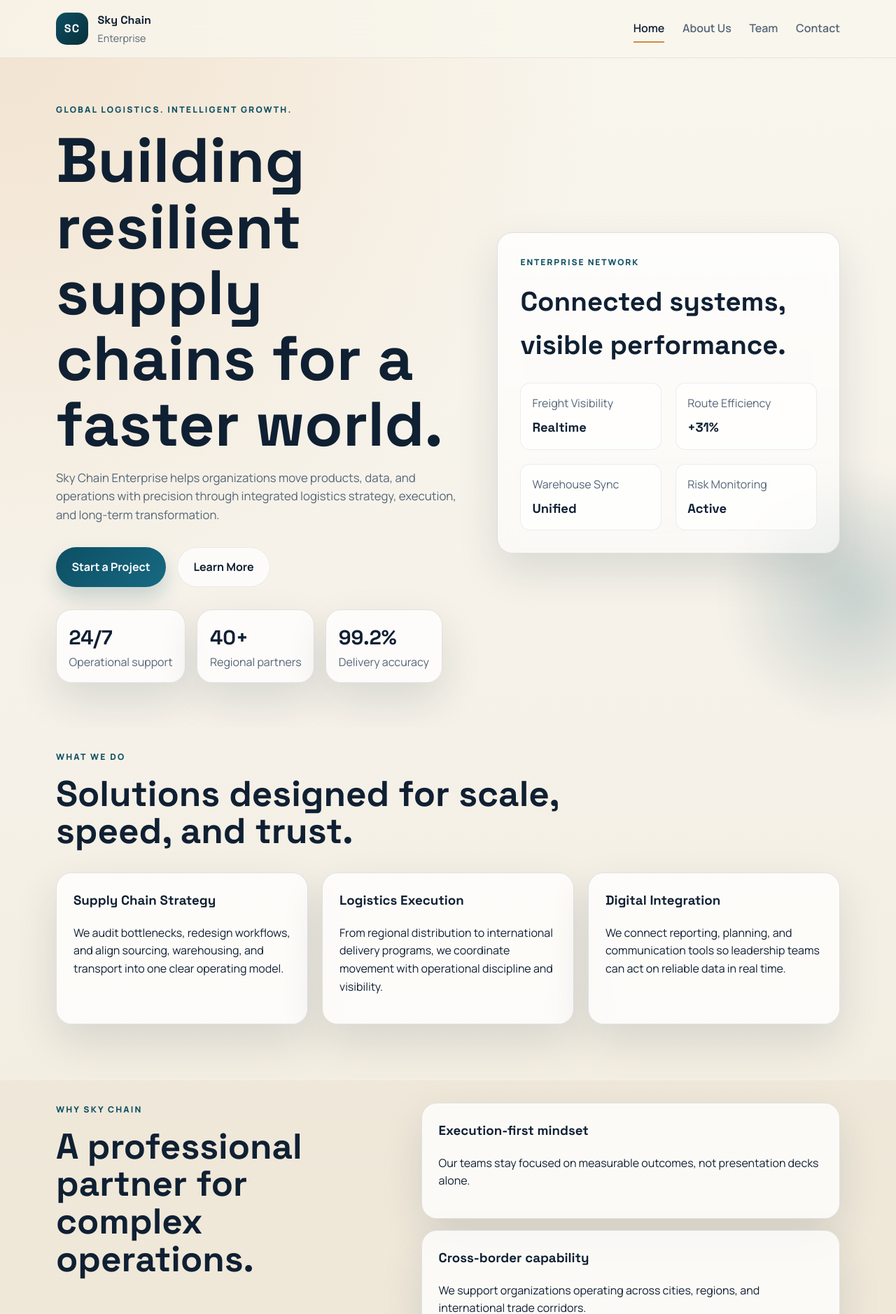
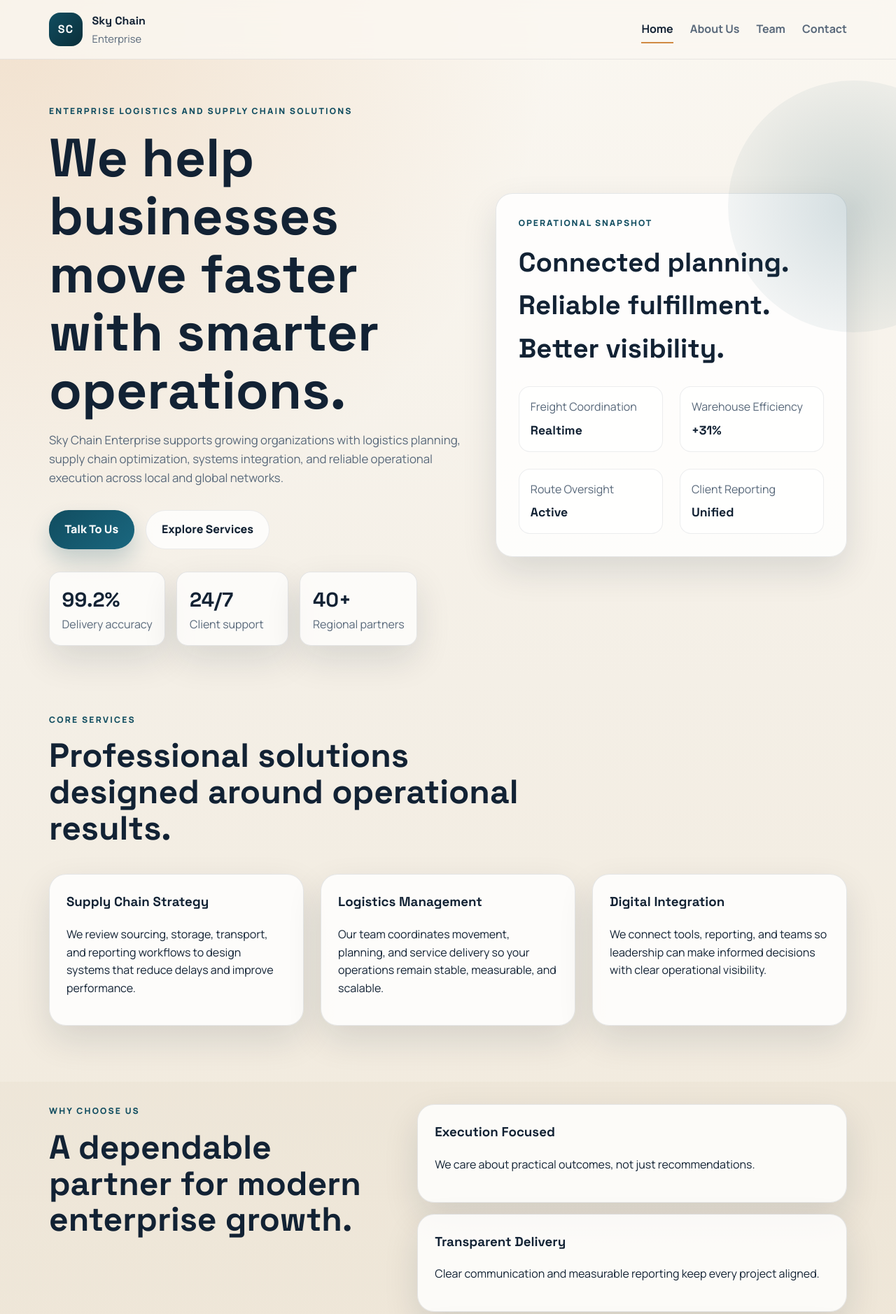
Before and after one commit to YashKachhiyaPatel/Sky_chain, a plain HTML site: page index.html in a window 1280 px wide. Shown: the top 1878 px of the page at 70% size. Drawn offline with Linux system fonts and the light colour scheme.

Commit message:
submit form

```diff
--- a/index.html
+++ b/index.html
@@ -3,7 +3,7 @@
 <head>
   <meta charset="UTF-8">
   <meta name="viewport" content="width=device-width, initial-scale=1.0">
-  <meta name="description" content="Sky Chain Enterprise delivers modern logistics, infrastructure, and supply chain solutions for ambitious global businesses.">
+  <meta name="description" content="Sky Chain Enterprise delivers modern logistics, supply chain, and operational consulting services for growing businesses.">
   <title>Sky Chain Enterprise | Home</title>
   <link rel="preconnect" href="https://fonts.googleapis.com">
   <link rel="preconnect" href="https://fonts.gstatic.com" crossorigin>
@@ -13,18 +13,20 @@
 <body>
   <header class="site-header">
     <div class="container nav-wrap">
-      <a class="brand" href="index.html">
+      <a class="brand" href="index.html" aria-label="Sky Chain Enterprise home">
         <span class="brand-mark">SC</span>
         <span class="brand-text">
           <strong>Sky Chain</strong>
           <span>Enterprise</span>
         </span>
       </a>
-      <button class="nav-toggle" aria-expanded="false" aria-controls="site-nav" aria-label="Open navigation">
+
+      <button class="nav-toggle" aria-label="Toggle navigation" aria-expanded="false" aria-controls="site-nav">
         <span></span>
         <span></span>
         <span></span>
       </button>
+
       <nav class="site-nav" id="site-nav">
         <a class="active" href="index.html">Home</a>
         <a href="about.html">About Us</a>
@@ -35,46 +37,55 @@
   </header>
 
   <main>
-    <section class="hero">
+    <section class="hero-section">
       <div class="container hero-grid">
         <div class="hero-copy">
-          <p class="eyebrow">Global logistics. Intelligent growth.</p>
-          <h1>Building resilient supply chains for a faster world.</h1>
+          <p class="eyebrow">Enterprise Logistics and Supply Chain Solutions</p>
+          <h1>We help businesses move faster with smarter operations.</h1>
           <p class="lead">
-            Sky Chain Enterprise helps organizations move products, data, and operations with precision through integrated logistics strategy, execution, and long-term transformation.
+            Sky Chain Enterprise supports growing organizations with logistics planning, supply chain optimization,
+            systems integration, and reliable operational execution across local and global networks.
           </p>
           <div class="hero-actions">
-            <a class="button button-primary" href="contact.html">Start a Project</a>
-            <a class="button button-secondary" href="about.html">Learn More</a>
+            <a class="button button-primary" href="contact.html">Talk To Us</a>
+            <a class="button button-secondary" href="about.html">Explore Services</a>
           </div>
-          <ul class="hero-stats">
-            <li><strong>24/7</strong><span>Operational support</span></li>
-            <li><strong>40+</strong><span>Regional partners</span></li>
-            <li><strong>99.2%</strong><span>Delivery accuracy</span></li>
-          </ul>
+          <div class="stats-row">
+            <article class="stat-card">
+              <strong>99.2%</strong>
+              <span>Delivery accuracy</span>
+            </article>
+            <article class="stat-card">
+              <strong>24/7</strong>
+              <span>Client support</span>
+            </article>
+            <article class="stat-card">
+              <strong>40+</strong>
+              <span>Regional partners</span>
+            </article>
           </div>
-        <div class="hero-card">
-          <div class="info-panel glass">
-            <p class="panel-label">Enterprise Network</p>
-            <h2>Connected systems, visible performance.</h2>
+        </div>
+
+        <div class="hero-panel card">
+          <p class="panel-label">Operational Snapshot</p>
+          <h2>Connected planning. Reliable fulfillment. Better visibility.</h2>
           <div class="metric-grid">
             <article>
-                <span>Freight Visibility</span>
+              <span>Freight Coordination</span>
               <strong>Realtime</strong>
             </article>
             <article>
-                <span>Route Efficiency</span>
+              <span>Warehouse Efficiency</span>
               <strong>+31%</strong>
             </article>
             <article>
-                <span>Warehouse Sync</span>
+              <span>Route Oversight</span>
+              <strong>Active</strong>
+            </article>
+            <article>
+              <span>Client Reporting</span>
               <strong>Unified</strong>
             </article>
-              <article>
-                <span>Risk Monitoring</span>
-                <strong>Active</strong>
-              </article>
-            </div>
           </div>
         </div>
       </div>
@@ -83,44 +94,44 @@
     <section class="section">
       <div class="container">
         <div class="section-heading">
-          <p class="eyebrow">What we do</p>
-          <h2>Solutions designed for scale, speed, and trust.</h2>
+          <p class="eyebrow">Core Services</p>
+          <h2>Professional solutions designed around operational results.</h2>
         </div>
-        <div class="card-grid">
-          <article class="feature-card">
+        <div class="three-grid">
+          <article class="card feature-card">
             <h3>Supply Chain Strategy</h3>
-            <p>We audit bottlenecks, redesign workflows, and align sourcing, warehousing, and transport into one clear operating model.</p>
+            <p>We review sourcing, storage, transport, and reporting workflows to design systems that reduce delays and improve performance.</p>
           </article>
-          <article class="feature-card">
-            <h3>Logistics Execution</h3>
-            <p>From regional distribution to international delivery programs, we coordinate movement with operational discipline and visibility.</p>
+          <article class="card feature-card">
+            <h3>Logistics Management</h3>
+            <p>Our team coordinates movement, planning, and service delivery so your operations remain stable, measurable, and scalable.</p>
           </article>
-          <article class="feature-card">
+          <article class="card feature-card">
             <h3>Digital Integration</h3>
-            <p>We connect reporting, planning, and communication tools so leadership teams can act on reliable data in real time.</p>
+            <p>We connect tools, reporting, and teams so leadership can make informed decisions with clear operational visibility.</p>
           </article>
         </div>
       </div>
     </section>
 
-    <section class="section section-alt">
-      <div class="container split-grid">
+    <section class="section section-soft">
+      <div class="container two-grid">
         <div>
-          <p class="eyebrow">Why Sky Chain</p>
-          <h2>A professional partner for complex operations.</h2>
+          <p class="eyebrow">Why Choose Us</p>
+          <h2>A dependable partner for modern enterprise growth.</h2>
         </div>
-        <div class="bullet-panels">
-          <article class="bullet-panel">
-            <h3>Execution-first mindset</h3>
-            <p>Our teams stay focused on measurable outcomes, not presentation decks alone.</p>
+        <div class="stack-grid">
+          <article class="card mini-card">
+            <h3>Execution Focused</h3>
+            <p>We care about practical outcomes, not just recommendations.</p>
           </article>
-          <article class="bullet-panel">
-            <h3>Cross-border capability</h3>
-            <p>We support organizations operating across cities, regions, and international trade corridors.</p>
+          <article class="card mini-card">
+            <h3>Transparent Delivery</h3>
+            <p>Clear communication and measurable reporting keep every project aligned.</p>
           </article>
-          <article class="bullet-panel">
-            <h3>Leadership visibility</h3>
-            <p>Clear reporting and accountable communication keep decision-makers fully informed.</p>
+          <article class="card mini-card">
+            <h3>Scalable Operations</h3>
+            <p>Our systems are designed to grow with your business and customer demand.</p>
           </article>
         </div>
       </div>
@@ -131,14 +142,14 @@
     <div class="container footer-wrap">
       <div>
         <h3>Sky Chain Enterprise</h3>
-        <p>Professional supply chain and logistics solutions for modern businesses.</p>
+        <p>Professional supply chain, logistics, and enterprise operations support.</p>
       </div>
-      <div class="footer-links">
+      <nav class="footer-nav">
         <a href="index.html">Home</a>
         <a href="about.html">About Us</a>
         <a href="team.html">Team</a>
         <a href="contact.html">Contact</a>
-      </div>
+      </nav>
     </div>
   </footer>
 
--- a/script.js
+++ b/script.js
@@ -8,23 +8,9 @@ if (navToggle && siteNav) {
   });
 }
 
-const form = document.querySelector("#contactForm");
-const formStatus = document.querySelector("#formStatus");
-
-if (form && formStatus) {
-  form.addEventListener("submit", (event) => {
-    event.preventDefault();
-    const formData = new FormData(form);
-    const name = formData.get("name");
-
-    formStatus.textContent = `Thank you, ${name}. Your message has been received. Our team will contact you shortly.`;
-    form.reset();
-  });
-}
-
-const revealTargets = document.querySelectorAll(
-  ".feature-card, .bullet-panel, .team-card, .contact-panel, .contact-form, .hero-stats li, .info-panel"
-);
+document.querySelectorAll(".feature-card, .mini-card, .team-card, .contact-info, .contact-form, .stat-card, .hero-panel").forEach((element) => {
+  element.setAttribute("data-reveal", "");
+});
 
 if ("IntersectionObserver" in window) {
   const observer = new IntersectionObserver((entries) => {
@@ -36,12 +22,26 @@ if ("IntersectionObserver" in window) {
     });
   }, { threshold: 0.15 });
 
-  revealTargets.forEach((element) => {
-    element.setAttribute("data-reveal", "");
+  document.querySelectorAll("[data-reveal]").forEach((element) => {
     observer.observe(element);
   });
 } else {
-  revealTargets.forEach((element) => {
+  document.querySelectorAll("[data-reveal]").forEach((element) => {
     element.classList.add("revealed");
   });
 }
+
+const contactForm = document.querySelector("#contactForm");
+const formStatus = document.querySelector("#formStatus");
+
+if (contactForm && formStatus) {
+  const params = new URLSearchParams(window.location.search);
+
+  if (params.get("sent") === "1") {
+    formStatus.textContent = "Thank you. Your message has been sent successfully.";
+  }
+
+  contactForm.addEventListener("submit", () => {
+    formStatus.textContent = "Sending your message...";
+  });
+}
--- a/styles.css
+++ b/styles.css
@@ -1,18 +1,18 @@
 :root {
-  --bg: #f5f1e8;
-  --bg-alt: #ebe3d2;
-  --surface: rgba(255, 255, 255, 0.78);
-  --surface-strong: #fffdf8;
-  --text: #102033;
-  --muted: #556577;
-  --primary: #0d4f63;
-  --primary-dark: #092f3a;
-  --accent: #d48b42;
-  --border: rgba(16, 32, 51, 0.12);
-  --shadow: 0 24px 60px rgba(11, 32, 49, 0.12);
-  --radius: 22px;
-  --radius-sm: 14px;
-  --container: 1120px;
+  --bg: #f4efe6;
+  --bg-soft: #e8dfcf;
+  --surface: rgba(255, 255, 255, 0.82);
+  --surface-strong: #fffdf9;
+  --text: #122234;
+  --muted: #58687a;
+  --primary: #114d60;
+  --primary-deep: #0a2f3a;
+  --accent: #d18a43;
+  --border: rgba(18, 34, 52, 0.1);
+  --shadow: 0 20px 50px rgba(15, 34, 52, 0.12);
+  --radius: 24px;
+  --radius-small: 16px;
+  --container: 1140px;
 }
 
 * {
@@ -28,8 +28,8 @@ body {
   font-family: "Manrope", sans-serif;
   color: var(--text);
   background:
-    radial-gradient(circle at top left, rgba(212, 139, 66, 0.18), transparent 32%),
-    linear-gradient(180deg, #f9f6ee 0%, var(--bg) 45%, #f0e8d7 100%);
+    radial-gradient(circle at top left, rgba(209, 138, 67, 0.2), transparent 30%),
+    linear-gradient(180deg, #faf7f1 0%, var(--bg) 42%, #efe6d6 100%);
   line-height: 1.6;
 }
 
@@ -38,8 +38,10 @@ a {
   text-decoration: none;
 }
 
-img {
-  max-width: 100%;
+button,
+input,
+textarea {
+  font: inherit;
 }
 
 .container {
@@ -48,24 +50,25 @@ img {
 }
 
 .narrow {
-  max-width: 780px;
+  max-width: 760px;
 }
 
 .site-header {
   position: sticky;
   top: 0;
   z-index: 50;
-  backdrop-filter: blur(18px);
-  background: rgba(249, 246, 238, 0.78);
-  border-bottom: 1px solid rgba(16, 32, 51, 0.08);
+  backdrop-filter: blur(14px);
+  background: rgba(250, 247, 241, 0.82);
+  border-bottom: 1px solid rgba(18, 34, 52, 0.08);
 }
 
 .nav-wrap {
+  min-height: 84px;
   display: flex;
   align-items: center;
   justify-content: space-between;
-  min-height: 82px;
   gap: 1rem;
+  position: relative;
 }
 
 .brand {
@@ -75,50 +78,50 @@ img {
 }
 
 .brand-mark {
+  width: 48px;
+  height: 48px;
+  border-radius: 16px;
   display: grid;
   place-items: center;
-  width: 46px;
-  height: 46px;
-  border-radius: 15px;
-  background: linear-gradient(135deg, var(--primary), var(--primary-dark));
   color: #fff;
   font-family: "Space Grotesk", sans-serif;
   font-weight: 700;
   letter-spacing: 0.08em;
+  background: linear-gradient(135deg, var(--primary), var(--primary-deep));
 }
 
 .brand-text {
   display: grid;
-  gap: 0.05rem;
-  font-size: 0.9rem;
+  gap: 0.1rem;
   color: var(--muted);
+  font-size: 0.92rem;
 }
 
 .brand-text strong {
+  color: var(--text);
   font-family: "Space Grotesk", sans-serif;
-  color: var(--text);
   font-size: 1rem;
 }
 
 .site-nav {
   display: flex;
   align-items: center;
-  gap: 1.6rem;
+  gap: 1.5rem;
 }
 
 .site-nav a {
+  font-weight: 700;
+  color: var(--muted);
   position: relative;
-  font-weight: 600;
-  color: var(--muted);
 }
 
-.site-nav a.active,
-.site-nav a:hover {
+.site-nav a:hover,
+.site-nav a.active {
   color: var(--text);
 }
 
-.site-nav a.active::after,
-.site-nav a:hover::after {
+.site-nav a:hover::after,
+.site-nav a.active::after {
   content: "";
   position: absolute;
   left: 0;
@@ -130,51 +133,55 @@ img {
 
 .nav-toggle {
   display: none;
-  flex-direction: column;
-  gap: 4px;
+  border: 0;
   background: transparent;
-  border: 0;
   padding: 0;
   cursor: pointer;
+  flex-direction: column;
+  gap: 5px;
 }
 
 .nav-toggle span {
-  display: block;
   width: 28px;
   height: 3px;
   border-radius: 999px;
   background: var(--text);
+  display: block;
 }
 
-.hero,
+.hero-section,
 .page-hero {
   position: relative;
-  overflow: clip;
+  overflow: hidden;
 }
 
-.hero::before,
-.page-hero::before {
+.hero-section::after,
+.page-hero::after {
   content: "";
   position: absolute;
-  inset: auto -10% 0 auto;
-  width: 380px;
-  height: 380px;
+  right: -120px;
+  top: 30px;
+  width: 360px;
+  height: 360px;
   border-radius: 50%;
-  background: radial-gradient(circle, rgba(13, 79, 99, 0.2) 0%, rgba(13, 79, 99, 0) 70%);
-  filter: blur(10px);
+  background: radial-gradient(circle, rgba(17, 77, 96, 0.18), rgba(17, 77, 96, 0));
 }
 
 .hero-grid,
-.split-grid,
-.contact-grid {
+.three-grid,
+.two-grid,
+.contact-grid,
+.metric-grid,
+.team-grid,
+.form-grid {
   display: grid;
-  gap: 2rem;
+  gap: 1.5rem;
 }
 
 .hero-grid {
   grid-template-columns: 1.1fr 0.9fr;
   align-items: center;
-  min-height: calc(100vh - 82px);
+  min-height: calc(100vh - 84px);
   padding: 4rem 0;
 }
 
@@ -182,37 +189,44 @@ img {
   padding: 5rem 0 2rem;
 }
 
+.eyebrow {
+  margin: 0 0 1rem;
+  font-size: 0.76rem;
+  font-weight: 800;
+  letter-spacing: 0.18em;
+  text-transform: uppercase;
+  color: var(--primary);
+}
+
+h1,
+h2,
+h3 {
+  margin-top: 0;
+}
+
 .hero-copy h1,
 .page-hero h1,
 .section-heading h2,
-.split-grid h2 {
+.two-grid h2 {
   font-family: "Space Grotesk", sans-serif;
-  line-height: 1.05;
-  margin: 0 0 1rem;
+  line-height: 1.08;
 }
 
 .hero-copy h1 {
-  font-size: clamp(2.8rem, 7vw, 5.7rem);
-  max-width: 11ch;
+  font-size: clamp(2.7rem, 6vw, 5.5rem);
+  margin-bottom: 1rem;
+  max-width: 10.5ch;
 }
 
 .page-hero h1 {
-  font-size: clamp(2.2rem, 5vw, 4.2rem);
+  font-size: clamp(2.2rem, 5vw, 4rem);
+  margin-bottom: 1rem;
 }
 
 .lead {
+  color: var(--muted);
   font-size: 1.05rem;
-  color: var(--muted);
   max-width: 62ch;
-}
-
-.eyebrow {
-  margin: 0 0 1rem;
-  text-transform: uppercase;
-  letter-spacing: 0.18em;
-  font-size: 0.76rem;
-  font-weight: 800;
-  color: var(--primary);
 }
 
 .hero-actions {
@@ -223,14 +237,14 @@ img {
 }
 
 .button {
+  min-height: 52px;
+  padding: 0.9rem 1.4rem;
+  border-radius: 999px;
   display: inline-flex;
   align-items: center;
   justify-content: center;
-  min-height: 52px;
-  padding: 0.9rem 1.4rem;
-  border-radius: 999px;
-  font-weight: 700;
-  transition: transform 0.2s ease, box-shadow 0.2s ease, background 0.2s ease;
+  font-weight: 800;
+  transition: transform 0.2s ease, box-shadow 0.2s ease;
 }
 
 .button:hover {
@@ -238,87 +252,41 @@ img {
 }
 
 .button-primary {
+  background: linear-gradient(135deg, var(--primary), #1a677f);
   color: #fff;
-  background: linear-gradient(135deg, var(--primary), #176982);
-  box-shadow: 0 14px 28px rgba(13, 79, 99, 0.2);
+  box-shadow: 0 16px 30px rgba(17, 77, 96, 0.22);
 }
 
 .button-secondary {
+  background: rgba(255, 255, 255, 0.76);
   color: var(--text);
-  background: rgba(255, 255, 255, 0.7);
-  border: 1px solid rgba(16, 32, 51, 0.08);
+  border: 1px solid rgba(18, 34, 52, 0.08);
 }
 
-.hero-stats {
-  display: flex;
-  flex-wrap: wrap;
-  gap: 1rem;
-  padding: 0;
-  margin: 2rem 0 0;
-  list-style: none;
+.card {
+  background: var(--surface);
+  border: 1px solid var(--border);
+  box-shadow: var(--shadow);
+  border-radius: var(--radius);
 }
 
-.hero-stats li,
-.feature-card,
-.bullet-panel,
-.team-card,
-.contact-panel,
-.contact-form,
-.info-panel {
-  border: 1px solid var(--border);
-  border-radius: var(--radius);
-  background: var(--surface);
-  box-shadow: var(--shadow);
-}
-
-.hero-stats li {
-  min-width: 160px;
-  padding: 1rem 1.1rem;
-}
-
-.hero-stats strong {
-  display: block;
-  font-family: "Space Grotesk", sans-serif;
-  font-size: 1.8rem;
-}
-
-.hero-stats span,
-.role,
-.form-status {
-  color: var(--muted);
-}
-
-.hero-card {
-  position: relative;
-}
-
-.glass {
-  position: relative;
+.hero-panel {
   padding: 2rem;
-  backdrop-filter: blur(16px);
-  background: linear-gradient(180deg, rgba(255, 255, 255, 0.78), rgba(255, 255, 255, 0.55));
 }
 
 .panel-label {
   margin: 0 0 1rem;
+  font-size: 0.76rem;
+  font-weight: 800;
+  letter-spacing: 0.16em;
+  text-transform: uppercase;
   color: var(--primary);
-  font-weight: 800;
-  text-transform: uppercase;
-  letter-spacing: 0.16em;
-  font-size: 0.75rem;
 }
 
-.info-panel h2 {
-  margin: 0 0 1.5rem;
+.hero-panel h2 {
   font-family: "Space Grotesk", sans-serif;
-  font-size: clamp(1.7rem, 3vw, 2.4rem);
-}
-
-.metric-grid,
-.card-grid,
-.team-grid {
-  display: grid;
-  gap: 1.25rem;
+  font-size: clamp(1.7rem, 3vw, 2.5rem);
+  margin-bottom: 1.5rem;
 }
 
 .metric-grid {
@@ -327,28 +295,56 @@ img {
 
 .metric-grid article {
   padding: 1rem;
-  border-radius: var(--radius-sm);
+  border-radius: var(--radius-small);
   background: rgba(255, 255, 255, 0.72);
-  border: 1px solid rgba(16, 32, 51, 0.08);
+  border: 1px solid rgba(18, 34, 52, 0.08);
 }
 
 .metric-grid span {
   display: block;
   color: var(--muted);
-  margin-bottom: 0.4rem;
+  margin-bottom: 0.35rem;
 }
 
 .metric-grid strong {
-  font-size: 1.15rem;
   font-family: "Space Grotesk", sans-serif;
+  font-size: 1.1rem;
+}
+
+.stats-row {
+  display: flex;
+  flex-wrap: wrap;
+  gap: 1rem;
+}
+
+.stat-card {
+  min-width: 160px;
+  padding: 1rem 1.1rem;
+  border-radius: var(--radius-small);
+  border: 1px solid var(--border);
+  background: rgba(255, 255, 255, 0.72);
+  box-shadow: var(--shadow);
+}
+
+.stat-card strong {
+  display: block;
+  font-family: "Space Grotesk", sans-serif;
+  font-size: 1.8rem;
+}
+
+.stat-card span,
+.role,
+.form-note,
+.form-status {
+  color: var(--muted);
 }
 
 .section {
   padding: 2rem 0 5rem;
 }
 
-.section-alt {
-  background: linear-gradient(180deg, rgba(235, 227, 210, 0.55), rgba(235, 227, 210, 0.25));
+.section-soft {
+  background: linear-gradient(180deg, rgba(232, 223, 207, 0.42), rgba(232, 223, 207, 0.14));
 }
 
 .section-heading {
@@ -357,37 +353,37 @@ img {
 }
 
 .section-heading h2,
-.split-grid h2 {
-  font-size: clamp(2rem, 4vw, 3.2rem);
+.two-grid h2 {
+  font-size: clamp(2rem, 4vw, 3rem);
 }
 
-.card-grid {
+.three-grid {
   grid-template-columns: repeat(3, minmax(0, 1fr));
 }
 
+.two-grid {
+  grid-template-columns: 0.9fr 1.1fr;
+  align-items: start;
+}
+
+.stack-grid {
+  display: grid;
+  gap: 1rem;
+}
+
 .feature-card,
-.bullet-panel,
+.mini-card,
 .team-card,
-.contact-panel,
+.contact-info,
 .contact-form {
   padding: 1.5rem;
 }
 
 .feature-card h3,
-.bullet-panel h3,
-.team-card h3 {
-  margin-top: 0;
+.mini-card h3,
+.team-card h3,
+.contact-info h2 {
   font-family: "Space Grotesk", sans-serif;
-}
-
-.split-grid {
-  grid-template-columns: 0.9fr 1.1fr;
-  align-items: start;
-}
-
-.bullet-panels {
-  display: grid;
-  gap: 1rem;
 }
 
 .team-grid {
@@ -397,10 +393,10 @@ img {
 .avatar {
   width: 64px;
   height: 64px;
+  margin-bottom: 1rem;
+  border-radius: 18px;
   display: grid;
   place-items: center;
-  border-radius: 18px;
-  margin-bottom: 1rem;
   color: #fff;
   background: linear-gradient(135deg, var(--primary), var(--accent));
   font-family: "Space Grotesk", sans-serif;
@@ -416,38 +412,42 @@ img {
   margin: 0 0 0.8rem;
 }
 
-.contact-form {
-  background: var(--surface-strong);
-}
-
 .form-grid {
-  display: grid;
   grid-template-columns: repeat(2, minmax(0, 1fr));
-  gap: 1rem;
 }
 
 .contact-form label {
   display: block;
   margin-bottom: 1rem;
-  font-weight: 600;
+  font-weight: 700;
 }
 
 .contact-form input,
 .contact-form textarea {
   width: 100%;
   margin-top: 0.45rem;
+  border: 1px solid rgba(18, 34, 52, 0.12);
+  border-radius: 14px;
+  background: #fff;
   padding: 0.95rem 1rem;
-  border-radius: 14px;
-  border: 1px solid rgba(16, 32, 51, 0.12);
-  background: #fff;
-  font: inherit;
   color: var(--text);
 }
 
 .contact-form input:focus,
 .contact-form textarea:focus {
-  outline: 2px solid rgba(13, 79, 99, 0.18);
+  outline: 2px solid rgba(17, 77, 96, 0.18);
   border-color: var(--primary);
+}
+
+.form-note {
+  margin: 1rem 0 0.35rem;
+  font-size: 0.95rem;
+}
+
+.form-status {
+  min-height: 1.5rem;
+  margin: 0;
+  font-weight: 600;
 }
 
 .site-footer {
@@ -455,22 +455,23 @@ img {
 }
 
 .footer-wrap {
+  padding-top: 2rem;
+  border-top: 1px solid rgba(18, 34, 52, 0.1);
   display: flex;
   justify-content: space-between;
   gap: 1rem;
-  padding-top: 2rem;
-  border-top: 1px solid rgba(16, 32, 51, 0.1);
 }
 
 .footer-wrap h3 {
-  margin-top: 0;
   font-family: "Space Grotesk", sans-serif;
+  margin-bottom: 0.5rem;
 }
 
-.footer-links {
+.footer-nav {
   display: flex;
   flex-wrap: wrap;
   gap: 1rem;
+  align-content: flex-start;
 }
 
 [data-reveal] {
@@ -486,10 +487,10 @@ img {
 
 @media (max-width: 980px) {
   .hero-grid,
-  .split-grid,
+  .three-grid,
+  .two-grid,
+  .team-grid,
   .contact-grid,
-  .card-grid,
-  .team-grid,
   .form-grid {
     grid-template-columns: 1fr;
   }
@@ -508,16 +509,16 @@ img {
   .site-nav {
     position: absolute;
     top: calc(100% + 0.5rem);
-    left: 1rem;
-    right: 1rem;
+    left: 0;
+    right: 0;
     display: none;
     flex-direction: column;
     align-items: flex-start;
     gap: 1rem;
     padding: 1.2rem;
-    border-radius: var(--radius-sm);
+    background: rgba(255, 253, 249, 0.98);
     border: 1px solid var(--border);
-    background: rgba(255, 253, 248, 0.98);
+    border-radius: var(--radius-small);
     box-shadow: var(--shadow);
   }
 
@@ -525,13 +526,13 @@ img {
     display: flex;
   }
 
-  .site-nav a.active::after,
-  .site-nav a:hover::after {
+  .site-nav a:hover::after,
+  .site-nav a.active::after {
     bottom: -0.2rem;
   }
 
   .hero-copy h1 {
-    font-size: clamp(2.4rem, 13vw, 4rem);
+    font-size: clamp(2.4rem, 12vw, 3.9rem);
   }
 
   .footer-wrap {
```
Also changed, not shown: about.html (+32 -27 lines), contact.html (+37 -17 lines), team.html (+28 -23 lines). Lines whose indentation alone changed are shown as unchanged.
